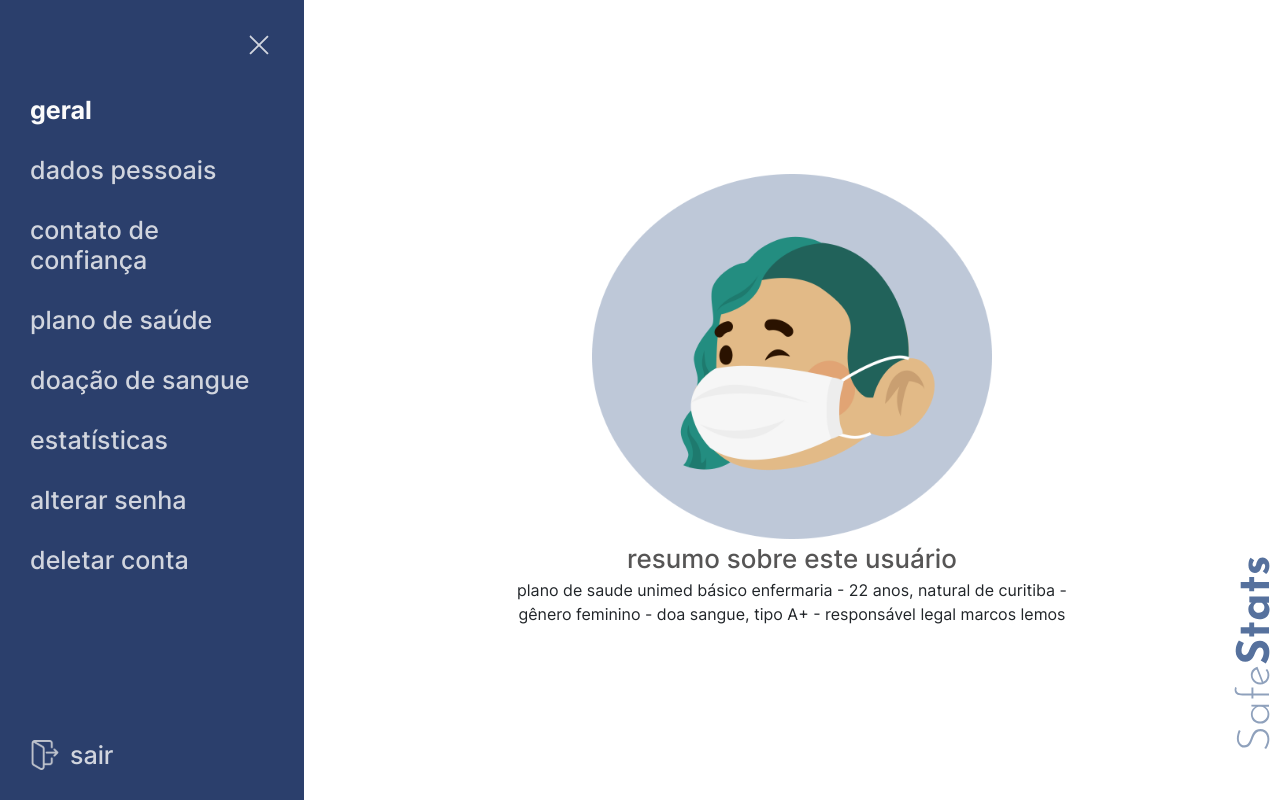
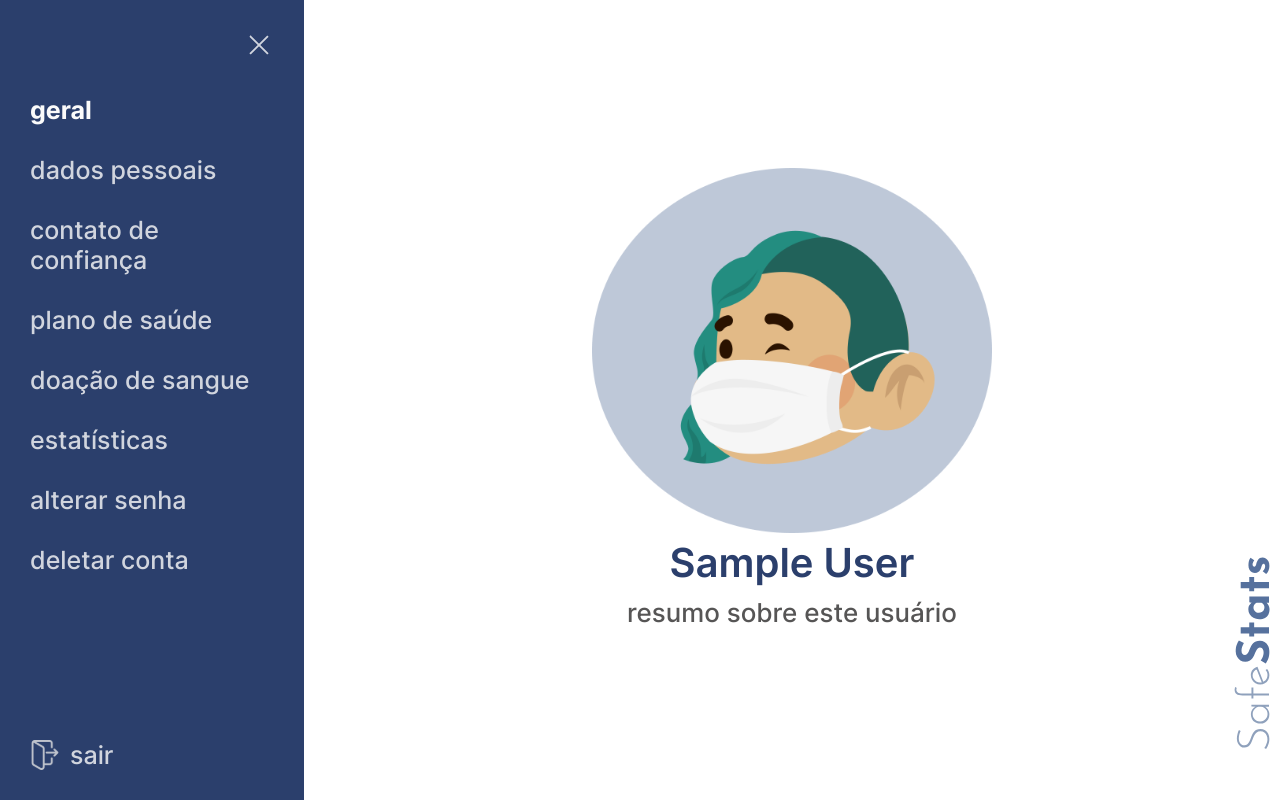
Before and after one commit to SafeStats-Health/safestats-frontend, a React (Create React App) app: page /user_profile in a window 1280 px wide. Built offline with nearby package versions, Linux system fonts and the light colour scheme; sample sign-in values are in the browser's storage; the HTML template or start-up script is replaced by a standard one.

Commit message:
fix-user-data: updated general page (#23)
* fix-user-data: updated general page

* fix-user-data: merge master

```diff
--- a/src/pages/user_profile/general/index.jsx
+++ b/src/pages/user_profile/general/index.jsx
@@ -1,26 +1,28 @@
 import styles from './styles.module.css';
 import t from '../../../i18n/translate';
 import dummyImg from '../../../assets/images/dummy_img.png';
-import {useEffect, useState} from "react";
 
-function General() {
-  const [user, setUser] = useState({});
-  useEffect(() => {
-    return () => {
-      setUser(JSON.parse(localStorage.getItem('login')).user);
-    }
-  }, []);
+export default function General() {
+
+  const usedData = JSON.parse(localStorage.getItem('login'));
+  let userPlan, userBirthdate, userPhone, userDonatedBlood, userBloodType, userLegalRepresentative;
+
+  usedData.user.healthPlan ? userPlan = usedData.user.healthPlan + ' - ' : userPlan = ''
+  usedData.user.birthdate ? userBirthdate = usedData.user.birthdate + ' anos - ' : userBirthdate = ' '
+  usedData.user.phone ? userPhone = usedData.user.phone + ' - ' : userPhone = ' '
+  usedData.user.didDonateBlood ? userDonatedBlood = usedData.user.didDonateBlood + ', ' : userDonatedBlood = ' '
+  usedData.user.bloodType ? userBloodType = usedData.user.bloodType + ' - ' : userBloodType = ' '
+  usedData.user.legalRepresentative ? userLegalRepresentative = usedData.user.legalRepresentative : userLegalRepresentative = ''
 
   return (
     <div className={styles.general}>
       <div className={styles['user-data']}>
         <img src={dummyImg} alt="Dummy Img" className={styles['user-data-pic']}/>
-        <span className={styles['user-data-name']}>{user.name}</span>
+        <span className={styles['user-data-name']}>{usedData.user.name}</span>
         <span className={styles['user-data-title']}>{t('SUMMARY_TITLE')}</span>
-        <span className={styles['user-data-info']}>plano de saude unimed básico enfermaria - 22 anos, natural de curitiba - gênero feminino - doa sangue, tipo A+ - responsável legal marcos lemos</span>
+        <span
+          className={styles['user-data-info']}>{`${userPlan+userBirthdate+userPhone+userDonatedBlood+userBloodType+userLegalRepresentative}`}</span>
       </div>
     </div>
   );
 }
-
-export default General;
```
